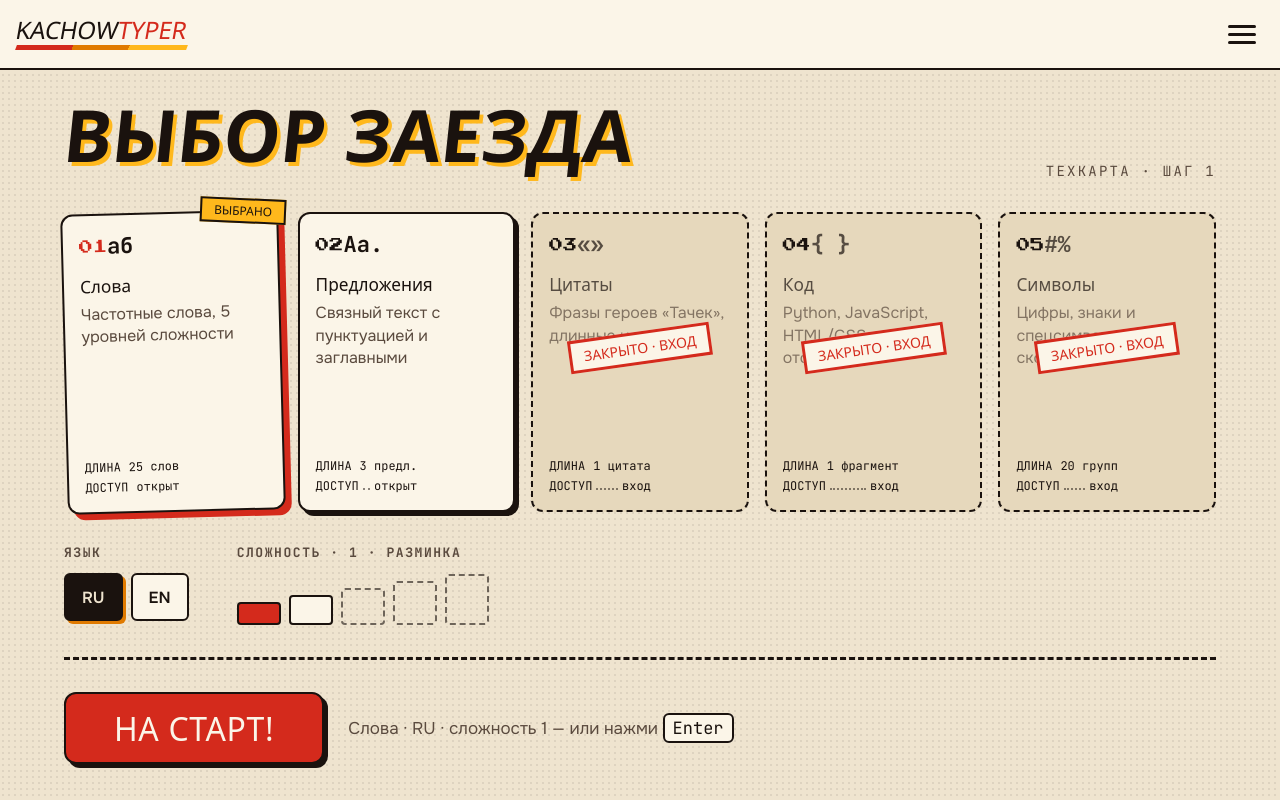
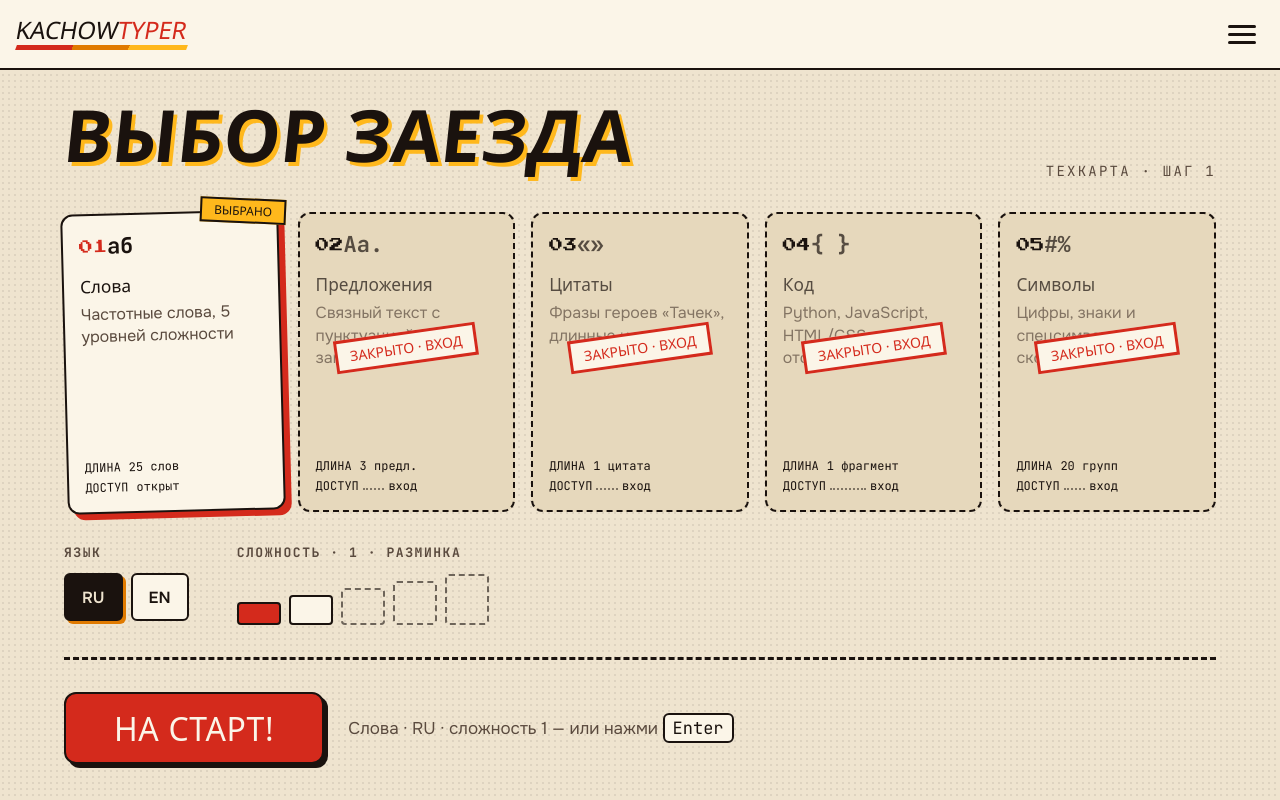
Before and after one commit to AxellorWave/ka-chow-typer, a React (Vite) app in the folder frontend/: page /train in a window 1280 px wide. Built offline with nearby package versions, Linux system fonts and the light colour scheme; a web font is replaced by a local one.

Commit message:
fix(texts): гость получает тексты по правилам 1 уровня (#110)

```diff
--- a/frontend/src/features/train/options.js
+++ b/frontend/src/features/train/options.js
@@ -41,7 +41,7 @@ export const MODES = [
   },
 ]
 
-export const GUEST_MODES = ['words', 'sentences']
+export const GUEST_MODES = ['words']
 export const GUEST_MAX_DIFFICULTY = 2
 
 export const NATURAL_LANGS = [
```
Also changed, not shown: 1 other file (tests, documents, lock files or other folders).
